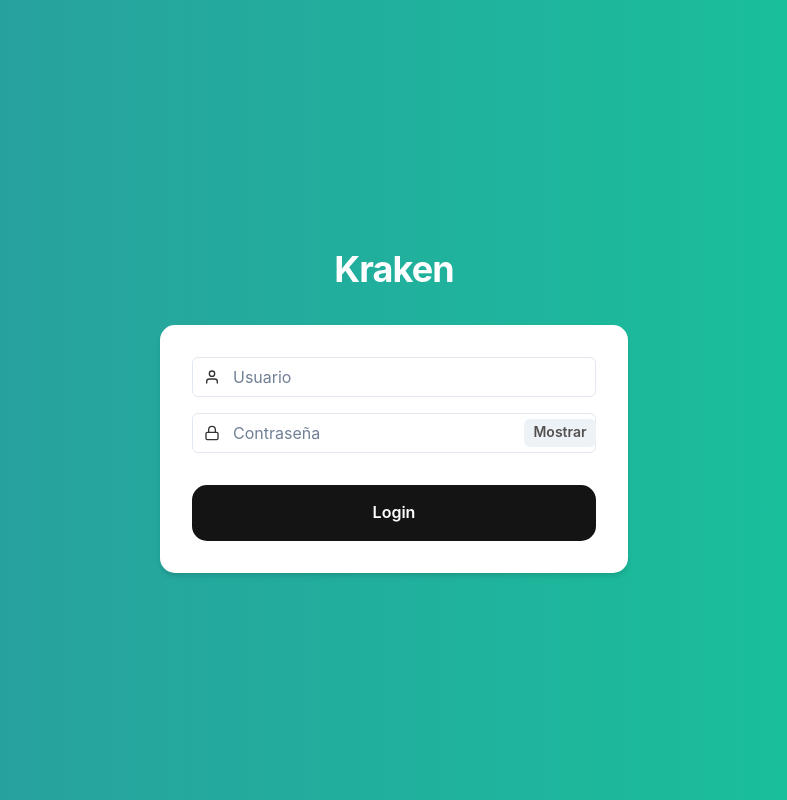
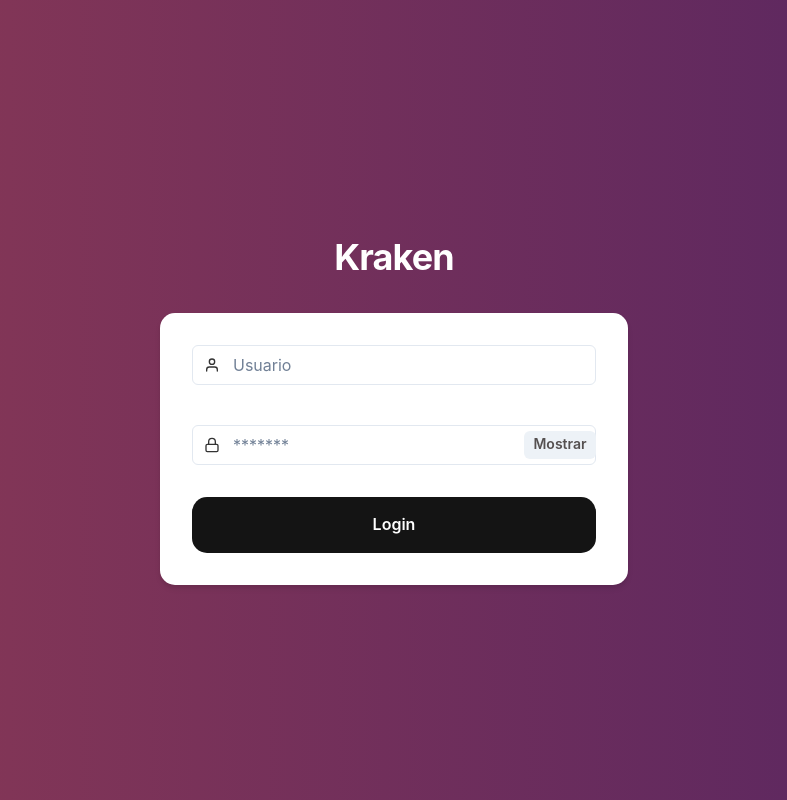
Before and after one commit to luis88l/chakraken, a Next.js app: page / in a window 1280 px wide. Shown: the whole page, without its empty margins (246-1033 px from the left). Built offline with nearby package versions, Linux system fonts and the light colour scheme.

Commit message:
login wip

```diff
--- a/src/fixtures/login.tsx
+++ b/src/fixtures/login.tsx
@@ -1,4 +1,4 @@
-const loginRes = {
+export const loginRes = {
 	status: 200,
 	data: "stringdata",
 	user: {
--- a/src/pages/index.tsx
+++ b/src/pages/index.tsx
@@ -19,13 +19,13 @@
 const Index = () => {
 	const [showPassword, setShowPassword] = useState(false);
 	const handleShowClick = () => setShowPassword(!showPassword);
-	const userInputRef = useRef();
-	const passwordInputRef = useRef();
+	const [username, setUsername] = useState("");
+	const [password, setPassword] = useState("");
 
-	async function loginSubmitHandler(event) {
+	const handleSubmit = (event) => {
 		event.preventDefault();
-		console.log(userInputRef.current, passwordInputRef.current);
-	}
+		alert(`Email: ${username} & Password: ${password}`);
+	};
 
 	return (
 		<Flex
@@ -56,7 +56,7 @@
 					Kraken
 				</Heading>
 				<Box minW={{ base: "100%", md: "468px" }}>
-					<form onSubmit={loginSubmitHandler}>
+					<form onSubmit={handleSubmit}>
 						<Stack
 							spacing={4}
 							p="2rem"
@@ -64,23 +64,29 @@
 							boxShadow="md"
 							borderRadius={15}
 						>
-							<FormControl>
+							<FormControl isRequired>
 								<InputGroup>
 									<InputLeftElement pointerEvents="none" color="#333">
 										<FiUser color="#333" />
 									</InputLeftElement>
-									<Input type="text" placeholder="Usuario" ref={userInputRef} />
+									<Input
+										color="#333"
+										type="text"
+										placeholder="Usuario"
+										onChange={(event) => setUsername(event.currentTarget.value)}
+									/>
 								</InputGroup>
 							</FormControl>
-							<FormControl>
+							<FormControl isRequired mt={6}>
 								<InputGroup>
 									<InputLeftElement pointerEvents="none" color="#333">
 										<FiLock color="#333" />
 									</InputLeftElement>
 									<Input
-										ref={passwordInputRef}
+										color="#333"
 										type={showPassword ? "text" : "password"}
-										placeholder="Contraseña"
+										placeholder="*******"
+										onChange={(event) => setPassword(event.currentTarget.value)}
 									/>
 									<InputRightElement width="4.5rem">
 										<Button
--- a/src/styles/globals.css
+++ b/src/styles/globals.css
@@ -20,12 +20,12 @@
 }
 
 .gradient-login {
-	background: linear-gradient(270deg, #15c89a, #5a3aaa, #df0b4b);
+	background: linear-gradient(270deg, #8a376a, #27146e, #943c52, #1c3897);
 	background-size: 600% 600%;
 
-	-webkit-animation: AnimationName 17s ease infinite;
-	-moz-animation: AnimationName 17s ease infinite;
-	animation: AnimationName 17s ease infinite;
+	-webkit-animation: AnimationName 12s ease infinite;
+	-moz-animation: AnimationName 12s ease infinite;
+	animation: AnimationName 12s ease infinite;
 }
 
 @-webkit-keyframes AnimationName {
```
Also changed, not shown: 2 other files (tests, documents, lock files or other folders).
